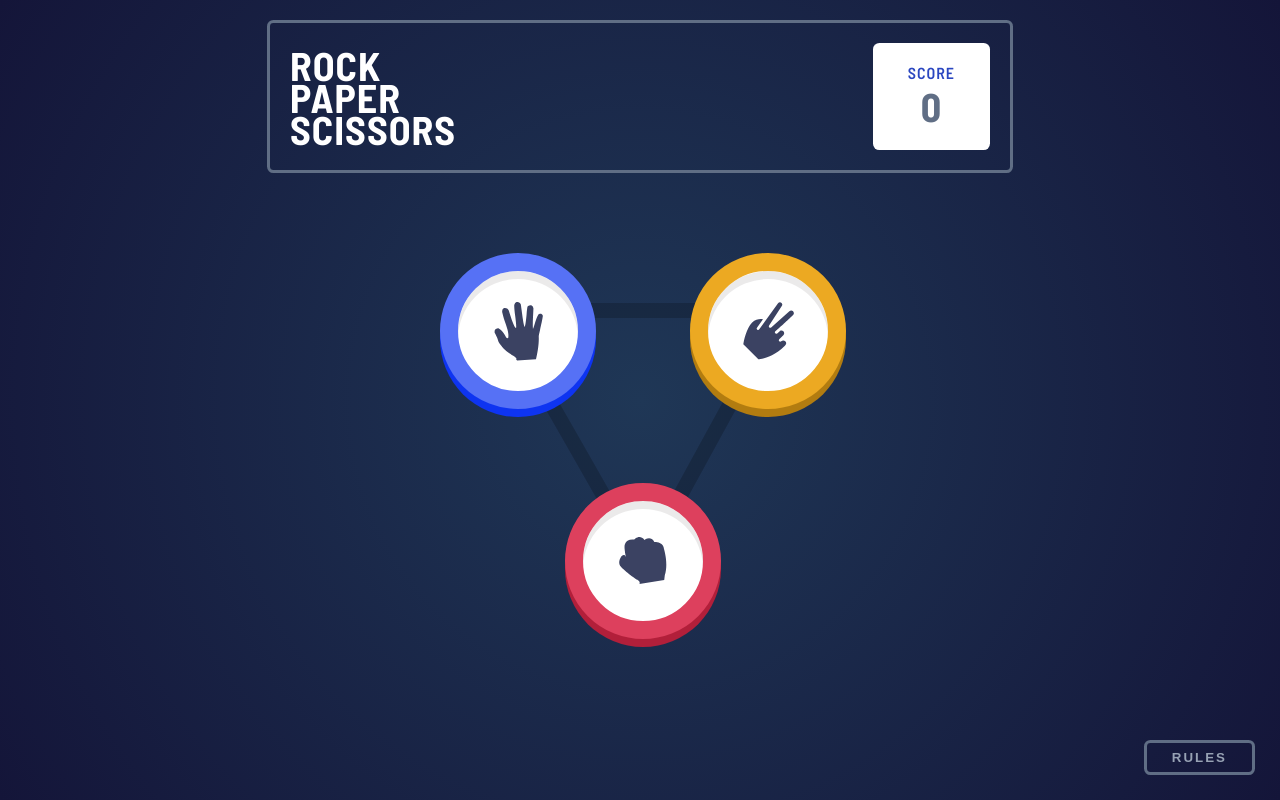
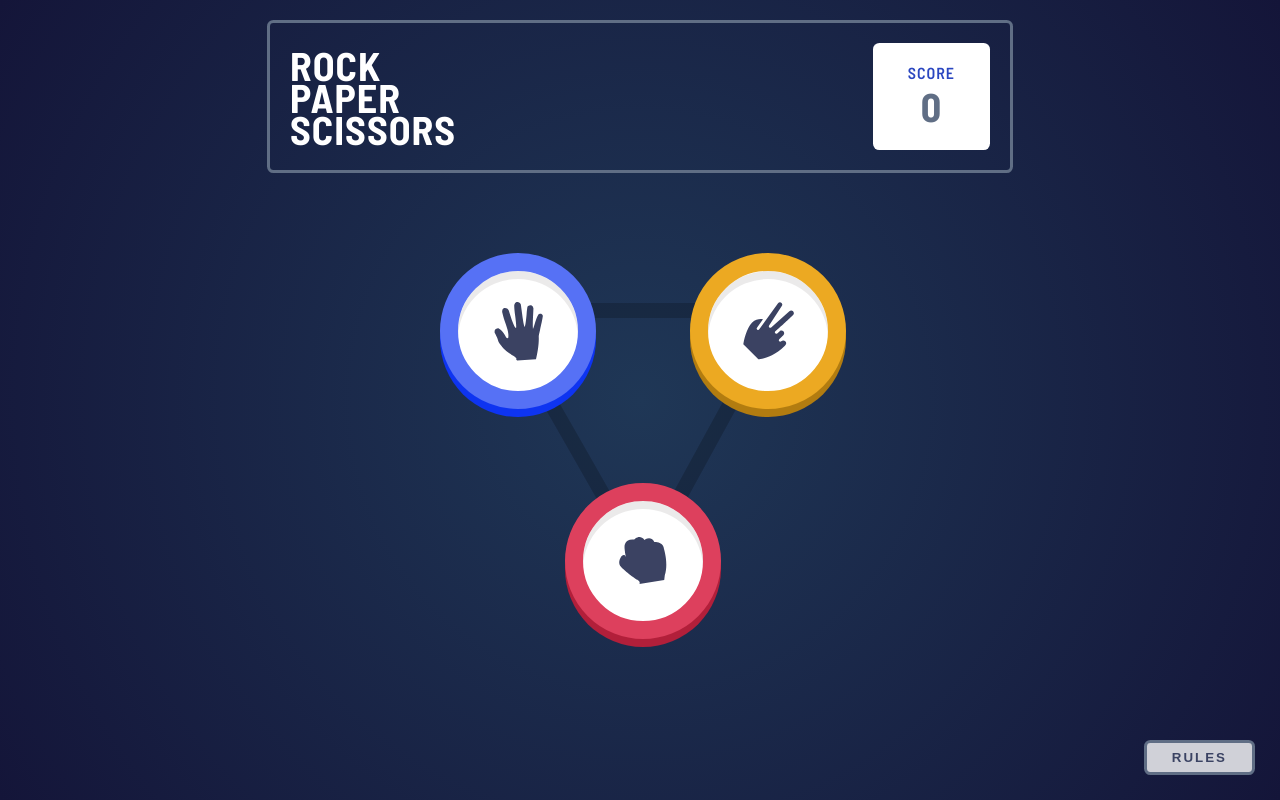
Before and after one commit to mrpeterhanley/rock-paper-scissors, a React app: page / in a window 1280 px wide. In both pictures the pointer is over the button "RULES". Built offline with nearby package versions, Linux system fonts and the light colour scheme.

Commit message:
Added rules button hover

```diff
--- a/src/css/_footer.scss
+++ b/src/css/_footer.scss
@@ -13,5 +13,11 @@ footer {
     border-radius: 0.4rem;
     font-weight: 600;
     letter-spacing: 2px;
+
+    &:hover {
+      background-color: rgba(255, 255, 255, 0.8);
+      color: $dark-text;
+      cursor: pointer;
+    }
   }
 }
--- a/src/css/_variables.scss
+++ b/src/css/_variables.scss
@@ -3,6 +3,7 @@ $background-gradient: radial-gradient(
   rgba(31, 55, 86, 1) 0%,
   rgba(20, 21, 57, 1) 100%
 );
+$background-color: rgb(20, 21, 57);
 $scissors-color: hsl(40, 84%, 53%);
 $paper-color: hsl(230, 89%, 65%);
 $rock-color: hsl(349, 70%, 56%);
@@ -17,5 +18,4 @@ $border-radius-title-button: 0.4rem;
   background-repeat: no-repeat;
   border-color: $color;
   box-shadow: inset 0px 8px rgba(63, 55, 55, 0.1), 0px 8px darken($color, 15%);
-  transition: 0.2s;
 }
```
